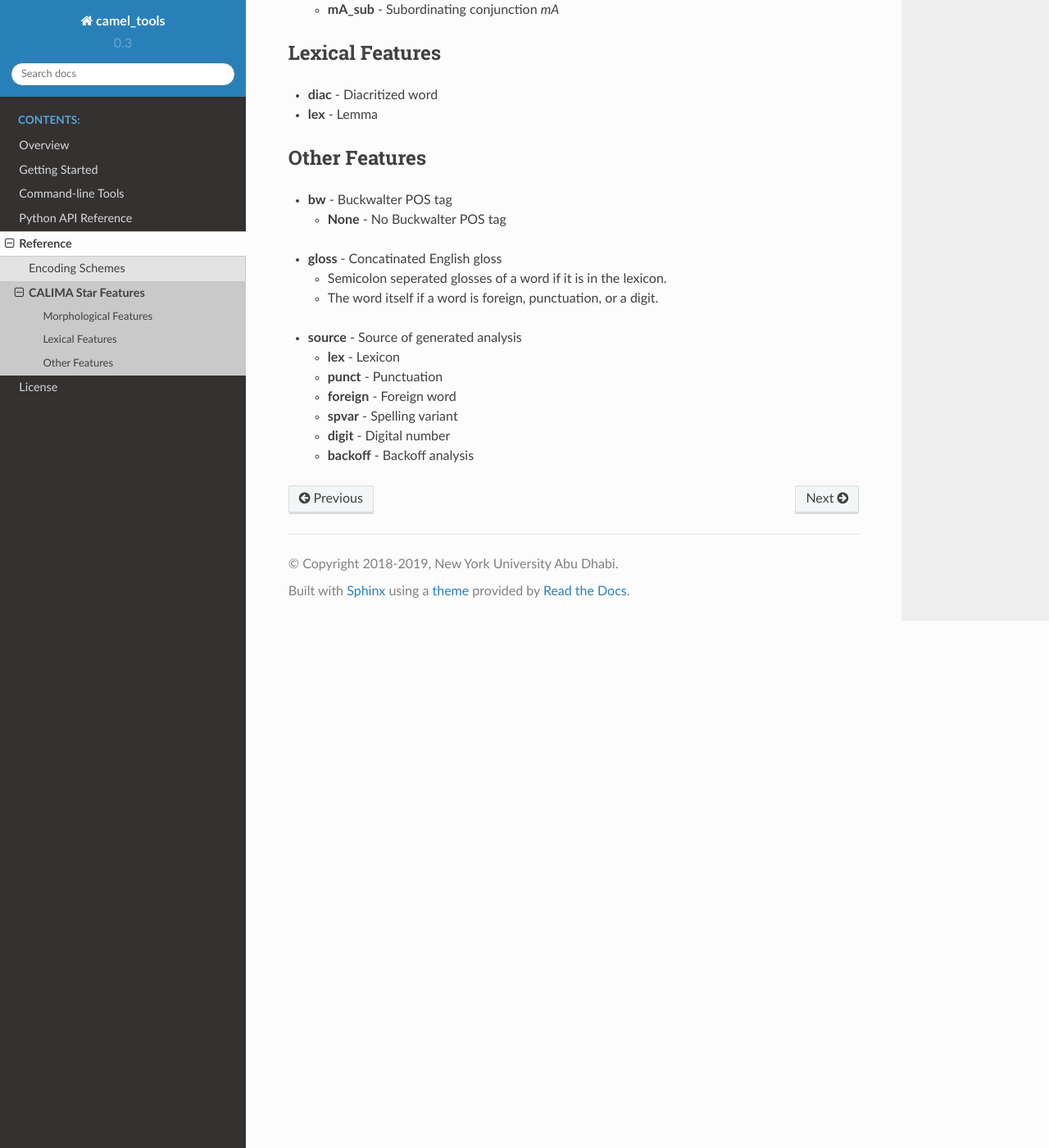
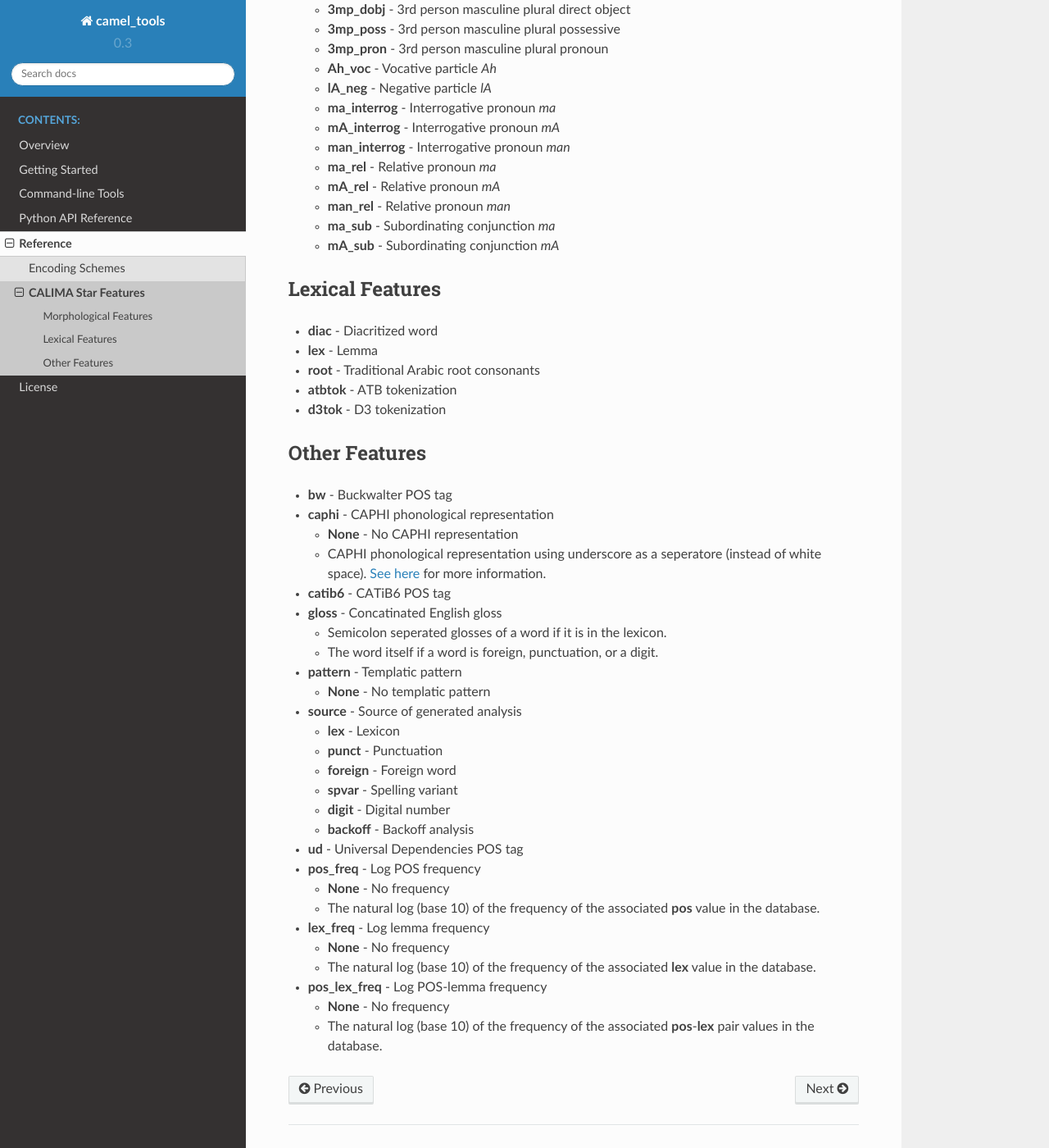
Before and after one commit to CAMeL-Lab/camel_tools, a Sphinx documentation site: the page built from docs/source/reference/calima_star_features.rst, in a window 1280 px wide and 1400 px high, scrolled down 4872 px. Shown: the whole window at 82% size. Built offline with Sphinx 7.4.7 and the Read the Docs theme 2.0.0, drawn with Linux system fonts in a browser that asks for light colours; some of the changed text lies outside the part shown.

Commit message:
Updated almor-msa with additional extensions.

```diff
--- a/docs/source/reference/calima_star_features.rst
+++ b/docs/source/reference/calima_star_features.rst
@@ -25,19 +25,19 @@ All these features have a closed set of possible values as described below.
   * **na** - Not applicable
   * **u** - Undefined
 
-.. * **form_gen** - Form gender
+* **form_gen** - Form gender
 
-..   * **f** - Feminine
-..   * **m** - Masculine
-..   * **na** - Not applicable
+  * **f** - Feminine
+  * **m** - Masculine
+  * **na** - Not applicable
 
-.. * **form_num** - Form number
+* **form_num** - Form number
 
-..   * **s** - Singular
-..   * **d** - Dual
-..   * **p** - Plural
-..   * **na** - Not applicable
-..   * **u** - Undefined
+  * **s** - Singular
+  * **d** - Dual
+  * **p** - Plural
+  * **na** - Not applicable
+  * **u** - Undefined
 
 * **gen** - Gender
 
@@ -69,6 +69,7 @@ All these features have a closed set of possible values as described below.
   * **na** - Not applicable
 
 * **rat** - Rationality
+
   * **n** - No (irrational)
   * **y** - Yes (rational)
   * **na** - Not applicable
@@ -249,67 +250,40 @@ Lexical Features
 
 * **diac** - Diacritized word
 * **lex** - Lemma
-
-.. * **root** - Traditional Arabic root consonants
-.. * **atbtok** - ATB tokenization
-
-..   * **None** - No tokenization
+* **root** - Traditional Arabic root consonants
+* **atbtok** - ATB tokenization
+* **d3tok** - D3 tokenization
 
 .. * **atbseg** - ATB segmentation
-
-..   * **None** - No segmentation
-
 .. * **d1tok** - D1 tokenization
-
-..   * **None** - No tokenization
-
 .. * **d1seg** - D1 segmentation
-
-..   * **None** - No segmentation
-
 .. * **d2tok** - D2 tokenization
-
-..   * **None** - No tokenization
-
 .. * **d2seg** - D2 segmentation
-
-..   * **None** - No segmentation
-
-.. * **d3tok** - D3 tokenization
-
-..   * **None** - No tokenization
-
 .. * **d3seg** - D3 segmentation
-
-..   * **None** - No segmentation
 
 Other Features
 ^^^^^^^^^^^^^^
 
 * **bw** - Buckwalter POS tag
 
-  * **None** - No Buckwalter POS tag
+* **caphi** - CAPHI phonological representation
 
-.. * **caphi** - CAPHI phonological representation
+  * **None** - No CAPHI representation
+  * CAPHI phonological representation using underscore as a seperatore (instead
+    of white space).
+    `See here <https://sites.google.com/a/nyu.edu/coda/phonology-reference>`_ for
+    more information.
 
-..   * **None** - No CAPHI representation
-..   * CAPHI phonological representation using underscore as a seperatore (instead
-..     of white space).
-..     `See here <https://sites.google.com/a/nyu.edu/coda/phonology-reference>`_ for
-..     more information.
-
-.. * **catib6** - CATiB6 POS tag
-
-..   * **None** - No CATiB6 POS tag
+* **catib6** - CATiB6 POS tag
 
 * **gloss** - Concatinated English gloss
 
   * Semicolon seperated glosses of a word if it is in the lexicon.
   * The word itself if a word is foreign, punctuation, or a digit.
 
-.. * **pattern** - Templatic pattern
+* **pattern** - Templatic pattern
 
-..   * **None** - No templatic pattern
+  * **None** - No templatic pattern
 
 * **source** - Source of generated analysis
 
@@ -320,24 +294,22 @@ Other Features
   * **digit** - Digital number
   * **backoff** - Backoff analysis
 
-.. * **ud** - Universal Dependencies POS tag
+* **ud** - Universal Dependencies POS tag
 
-..   * **None** - No Universal Dependencies POS tag
+* **pos_freq** - Log POS frequency
 
-.. * **pos_freq** - Log POS frequency
+  * **None** - No frequency
+  * The natural log (base 10) of the frequency of the associated **pos** value
+    in the database.
 
-..   * **None** - No frequency
-..   * The natural log of the frequency of the associated **pos** value in the
-..     database.
+* **lex_freq** - Log lemma frequency
 
-.. * **lex_freq** - Log lemma frequency
+  * **None** - No frequency
+  * The natural log (base 10) of the frequency of the associated **lex** value
+    in the database.
 
-..   * **None** - No frequency
-..   * The natural log of the frequency of the associated **lex** value in the
-..     database.
+* **pos_lex_freq** - Log POS-lemma frequency
 
-.. * **pos_lex_freq** - Log POS-lemma frequency
-
-..   * **None** - No frequency
-..   * The natural log of the frequency of the associated **pos**\ -\ **lex** pair
-..     values in the database.
+  * **None** - No frequency
+  * The natural log (base 10) of the frequency of the associated
+    **pos**\ -\ **lex** pair values in the database.
```
